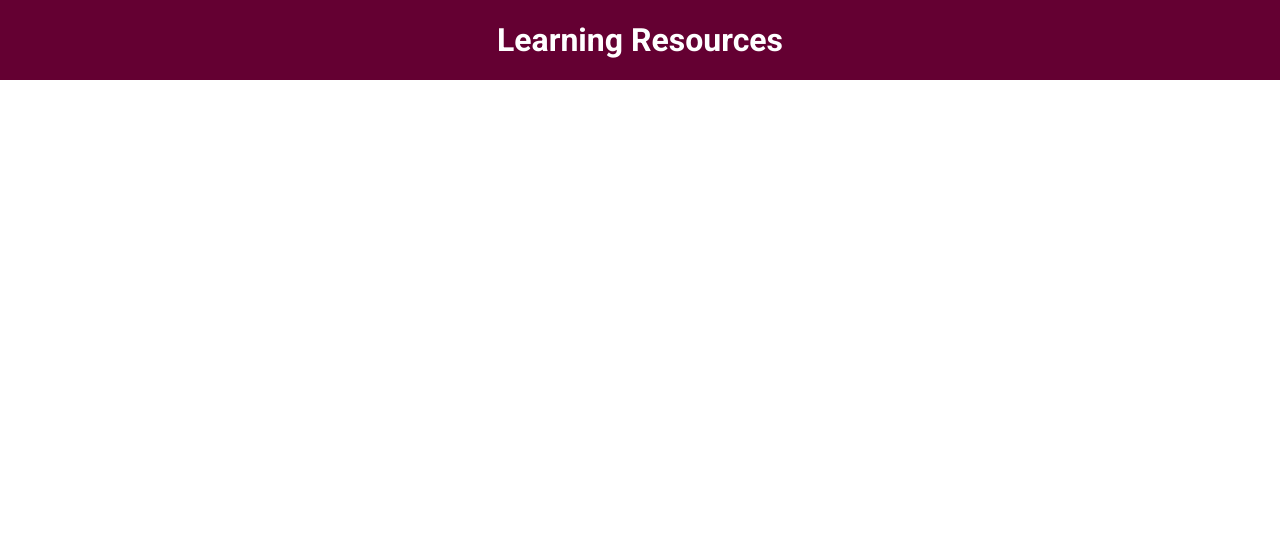
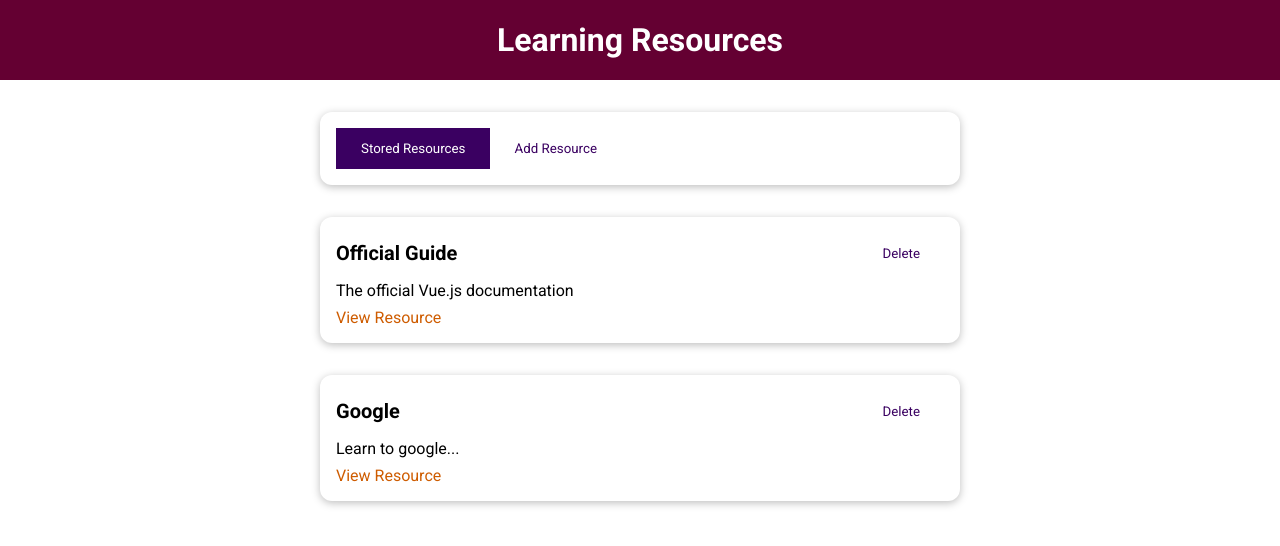
Before and after one commit to ThomasCode92/Learning-Resources-App, a Vue app: page / in a window 1280 px wide. Shown: the top 546 px of the page. Built offline with nearby package versions, Linux system fonts and the light colour scheme.

Commit message:
Adding & Styling Tabs

```diff
--- a/src/App.vue
+++ b/src/App.vue
@@ -1,31 +1,16 @@
 <template>
   <the-header :title="'Learning Resources'"></the-header>
+  <the-resources></the-resources>
 </template>
 
 <script>
 import TheHeader from './components/layouts/TheHeader.vue';
+import TheResources from './components/learning-resources/TheResources.vue';
 
 export default {
   components: {
     TheHeader,
-  },
-  data() {
-    return {
-      storedResources: [
-        {
-          id: 'official-guide',
-          title: 'Official Guide',
-          description: 'The official Vue.js documentation',
-          link: 'https://vuejs.org',
-        },
-        {
-          id: 'google',
-          title: 'Google',
-          description: 'Learn to google...',
-          link: 'https://google.com',
-        },
-      ],
-    };
+    TheResources,
   },
 };
 </script>
--- a/src/components/learning-resources/StoredResources.vue
+++ b/src/components/learning-resources/StoredResources.vue
@@ -14,7 +14,7 @@
 import LearningResource from './LearningResource.vue';
 
 export default {
-  props: ['resources'],
+  inject: ['resources'],
   components: { LearningResource },
 };
 </script>
--- a/src/components/learning-resources/TheResources.vue
+++ b/src/components/learning-resources/TheResources.vue
@@ -1,9 +1,15 @@
 <template>
   <base-card>
-    <base-button @click="setSelectedTab('stored-resources')">
+    <base-button
+      @click="setSelectedTab('stored-resources')"
+      :mode="storedResourcesBtnMode"
+    >
       Stored Resources
     </base-button>
-    <base-button @click="setSelectedTab('add-resource')">
+    <base-button
+      @click="setSelectedTab('add-resource')"
+      :mode="addResourceBtnMode"
+    >
       Add Resource
     </base-button>
   </base-card>
@@ -19,7 +25,34 @@
   data() {
     return {
       selectedTab: 'stored-resources',
+      storedResources: [
+        {
+          id: 'official-guide',
+          title: 'Official Guide',
+          description: 'The official Vue.js documentation',
+          link: 'https://vuejs.org',
+        },
+        {
+          id: 'google',
+          title: 'Google',
+          description: 'Learn to google...',
+          link: 'https://google.com',
+        },
+      ],
     };
+  },
+  provide() {
+    return {
+      resources: this.storedResources,
+    };
+  },
+  computed: {
+    storedResourcesBtnMode() {
+      return this.selectedTab === 'stored-resources' ? null : 'flat';
+    },
+    addResourceBtnMode() {
+      return this.selectedTab === 'add-resource' ? null : 'flat';
+    },
   },
   methods: {
     setSelectedTab(tab) {
```
